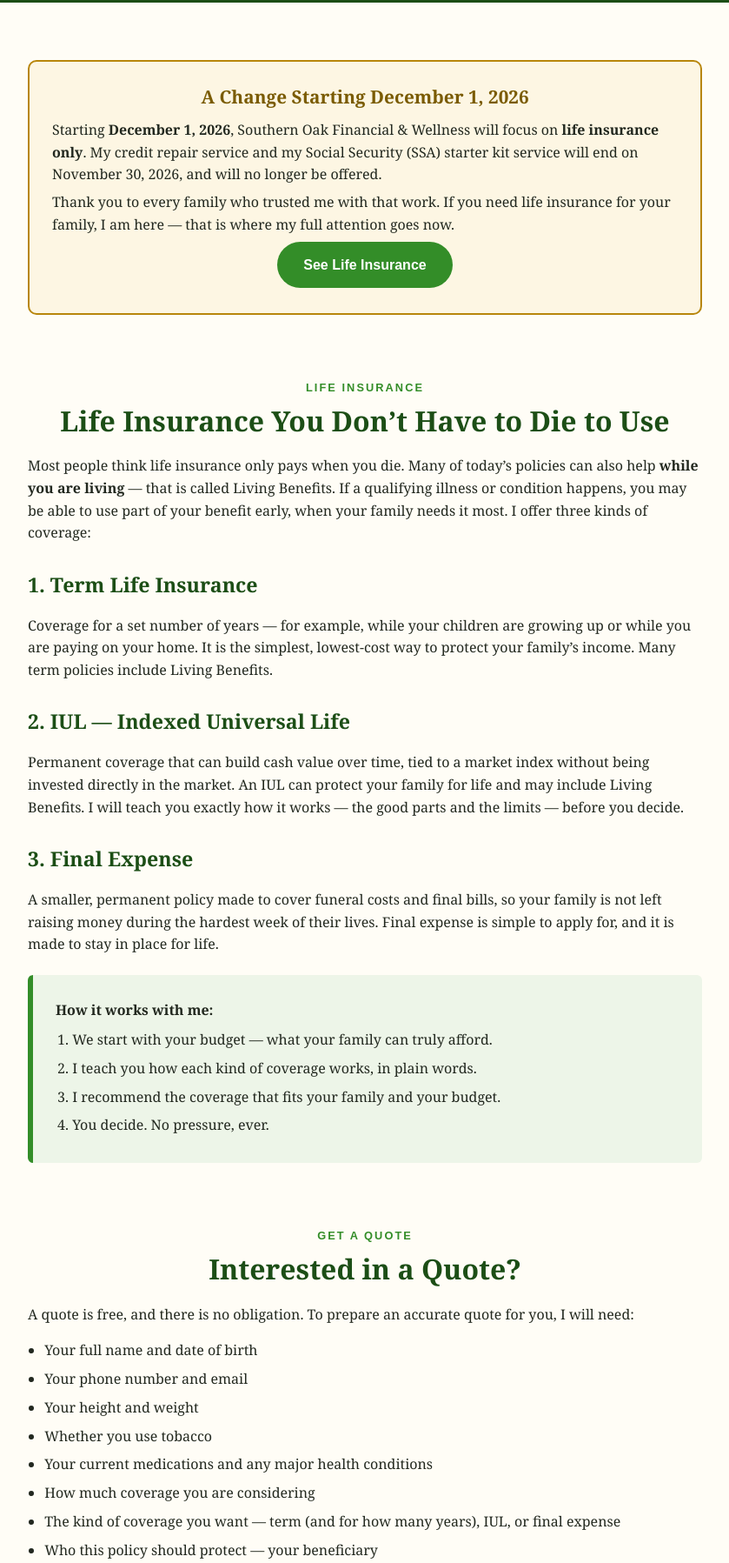
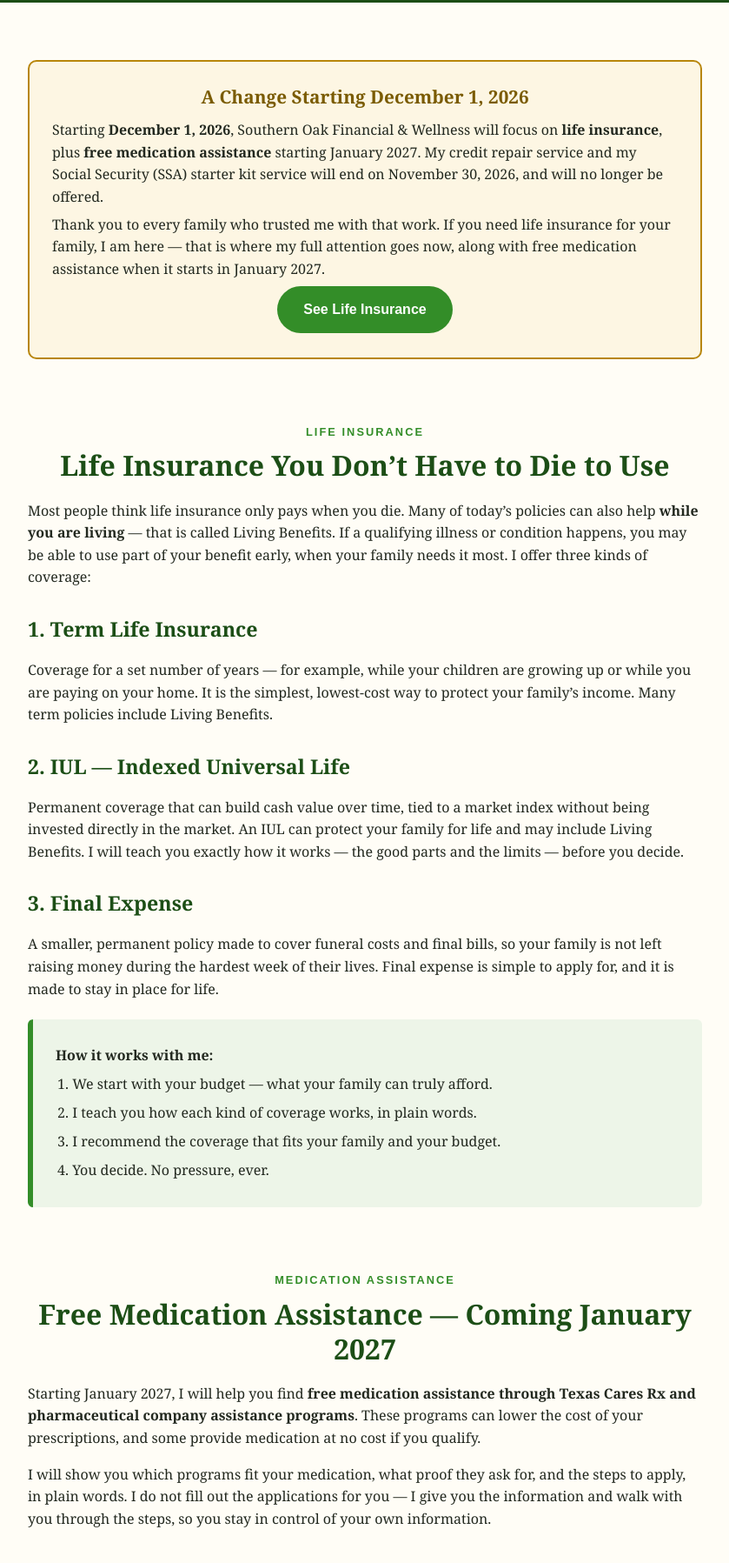
Before and after one commit to southernoakfw-ja/southernoakfw-ja.github.io, a plain HTML site: page index.html in a window 1280 px wide. Shown: the part 1003-2800 px from the top of the page at 87% size, without its empty margins (220-1059 px from the left). Drawn offline with Linux system fonts and the light colour scheme.

Commit message:
Add free Medication Assistance section (Texas Cares Rx and pharmaceutical programs, Jan 2027)

```diff
--- a/index.html
+++ b/index.html
@@ -51,7 +51,7 @@
 </head>
 <body>
 <nav class="top">
-  <a href="#life-insurance">Life Insurance</a><a href="#quote">Get a Quote</a><a href="#about">About Me</a><a href="#faq">Important Questions</a>
+  <a href="#life-insurance">Life Insurance</a><a href="#medication-assistance">Medication Assistance</a><a href="#quote">Get a Quote</a><a href="#about">About Me</a><a href="#faq">Important Questions</a>
 </nav>
 <header class="hero">
   <img class="logo" src="assets/southern-oak-logo.png" alt="Southern Oak Financial &amp; Wellness logo">
@@ -67,8 +67,8 @@
   <div class="wrap">
     <div class="notice">
       <h3>A Change Starting December 1, 2026</h3>
-      <p>Starting <strong>December 1, 2026</strong>, Southern Oak Financial &amp; Wellness will focus on <strong>life insurance only</strong>. My credit repair service and my Social Security (SSA) starter kit service will end on November 30, 2026, and will no longer be offered.</p>
-      <p>Thank you to every family who trusted me with that work. If you need life insurance for your family, I am here — that is where my full attention goes now.</p>
+      <p>Starting <strong>December 1, 2026</strong>, Southern Oak Financial &amp; Wellness will focus on <strong>life insurance</strong>, plus <strong>free medication assistance</strong> starting January 2027. My credit repair service and my Social Security (SSA) starter kit service will end on November 30, 2026, and will no longer be offered.</p>
+      <p>Thank you to every family who trusted me with that work. If you need life insurance for your family, I am here — that is where my full attention goes now, along with free medication assistance when it starts in January 2027.</p>
       <p style="text-align:center"><a class="btn" href="#life-insurance">See Life Insurance</a></p>
     </div>
   </div>
@@ -98,6 +98,16 @@
         <li>You decide. No pressure, ever.</li>
       </ol>
     </div>
+  </div>
+</section>
+
+
+<section id="medication-assistance">
+  <div class="wrap">
+    <div class="kicker">Medication Assistance</div>
+    <h2 class="sec">Free Medication Assistance — Coming January 2027</h2>
+    <p>Starting January 2027, I will help you find <strong>free medication assistance through Texas Cares Rx and pharmaceutical company assistance programs</strong>. These programs can lower the cost of your prescriptions, and some provide medication at no cost if you qualify.</p>
+    <p>I will show you which programs fit your medication, what proof they ask for, and the steps to apply, in plain words. I do not fill out the applications for you — I give you the information and walk with you through the steps, so you stay in control of your own information.</p>
   </div>
 </section>
 
```
